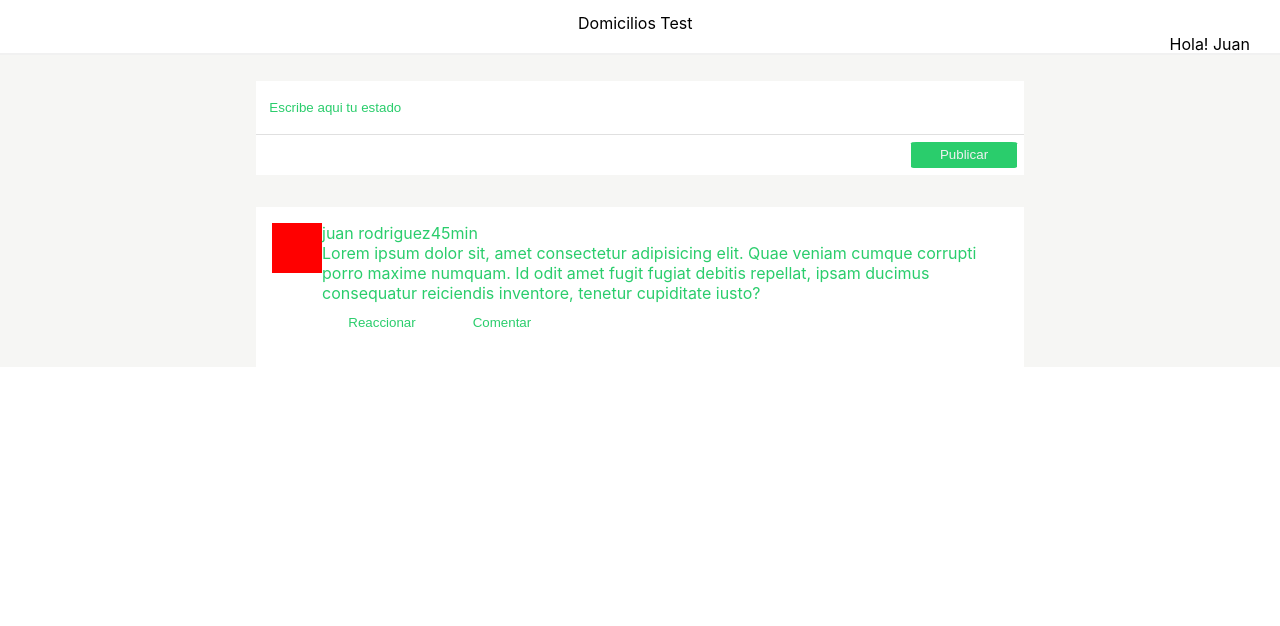
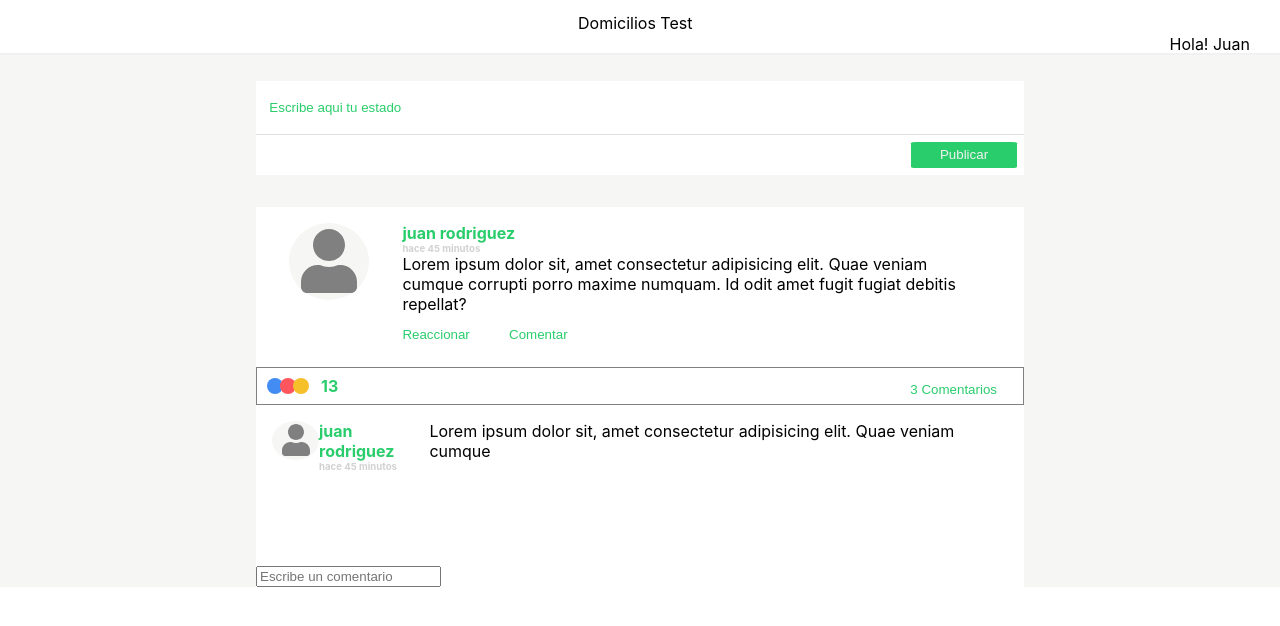
Before and after one commit to andrespaez16/merqueo-post, a React (Create React App) app in the folder merqueo-test/: page / in a window 1280 px wide. Shown: the top 626 px of the page. Built offline with nearby package versions, Linux system fonts and the light colour scheme.

Commit message:
ready de layout only remaing box test for write comments

```diff
--- a/merqueo-test/package.json
+++ b/merqueo-test/package.json
@@ -3,6 +3,11 @@
   "version": "0.1.0",
   "private": true,
   "dependencies": {
+    "@fortawesome/fontawesome-svg-core": "^1.2.34",
+    "@fortawesome/free-brands-svg-icons": "^5.15.2",
+    "@fortawesome/free-regular-svg-icons": "^5.15.2",
+    "@fortawesome/free-solid-svg-icons": "^5.15.2",
+    "@fortawesome/react-fontawesome": "^0.1.14",
     "@testing-library/jest-dom": "^5.11.4",
     "@testing-library/react": "^11.1.0",
     "@testing-library/user-event": "^12.1.10",
--- a/merqueo-test/src/components/comment.jsx
+++ b/merqueo-test/src/components/comment.jsx
@@ -1,67 +1,73 @@
 import React from 'react'
-import styled from 'styled-components'
+import { FontAwesomeIcon } from '@fortawesome/react-fontawesome'
+import { faUser } from '@fortawesome/free-solid-svg-icons'
+import {CommetBox } from '../styles/styled'
 
-const CommetBox = styled.div`
-  width: 100%;
-  background:#ffff;
-  color: #2acd6c;
-  .content-comment{
-   width:100%;
-   margin-top:2em;
-   height:10em;
-   display:flex;
-   padding:1em;
-  }
-  .send {
-    width: 8em;
-    height: 2em;
-    background: none;
-    color: #2acd6c;
-    margin: 0.5em;
-    border-radius: 5%;
-    border: none;
-  }
-  .content-button {
-    width: 100%;
-    background: #ffff;
-    border-top: 1px #e0e0e0 solid;
-    display: flex;
-    flex-direction: row-reverse;
-  }
-  .temp{
-      width:50px;
-      height:50px;
-      background:red;
-  }
-  .photo-user{
-    width:50px;
-    height:100%;
-  }
-`
 
 const Comment = (props) => {
   return (
     <CommetBox>
       <div className='content-comment'>
         <div className='photo-user'>
-           <div className='temp'>
-            </div>
+          <div className='photo-box-comment'>
+            <FontAwesomeIcon icon={faUser} />
+          </div>
         </div>
         <div className='write-user'>
           <div className='name-user'>
-              <span>juan rodriguez</span>
-              <span>45min</span>
+            <span>
+              <strong>juan rodriguez</strong>
+            </span>
+            <span className='time-comment'>
+              <strong>hace 45 minutos </strong>
+            </span>
           </div>
           <div className='write-user-post'>
-              <span>Lorem ipsum dolor sit, amet consectetur adipisicing elit. Quae veniam cumque corrupti porro maxime numquam. Id odit amet fugit fugiat debitis repellat, ipsam ducimus consequatur reiciendis inventore, tenetur cupiditate iusto?</span>
+            <span className='post-coment'>
+              Lorem ipsum dolor sit, amet consectetur adipisicing elit. Quae veniam cumque corrupti
+              porro maxime numquam. Id odit amet fugit fugiat debitis repellat?
+            </span>
           </div>
           <div className='reaction- user'>
-            <button className='send'>Reaccionar</button>
-            <button className='send'>Comentar</button>
+            <button className='actions'>Reaccionar</button>
+            <button className='actions'>Comentar</button>
           </div>
         </div>
       </div>
-      <div className='content-reaction'></div>
+      <div className='content-reaction'>
+        <div className='content-reaction-button'>
+          <button className='reaction-button-like'></button>
+          <button className='reaction-button-no-like'></button>
+          <button className='reaction-button-funny'></button>
+          <span className='count-reaction'>
+            <strong>13</strong>
+          </span>
+        </div>
+        <button className='check-coment'>
+          <span>3</span> Comentarios
+        </button>
+      </div>
+      <div className='content-comments'>
+        <div className='photo-user-comments'>
+          <div className='photo-box-comments '>
+            <FontAwesomeIcon icon={faUser} />
+          </div>
+        </div>
+        <div className='name-user'>
+          <span>
+            <strong>juan rodriguez</strong>
+          </span>
+          <span className='time-comment'>
+            <strong>hace 45 minutos </strong>
+          </span>
+        </div>
+        <div className='write-user-post'>
+          <span className='post-coment'>
+            Lorem ipsum dolor sit, amet consectetur adipisicing elit. Quae veniam cumque
+          </span>
+        </div>
+      </div>
+      <input className='post-write' type='text' placeholder='Escribe un comentario' />
     </CommetBox>
   )
 }
--- a/merqueo-test/src/components/layout/burger.jsx
+++ b/merqueo-test/src/components/layout/burger.jsx
@@ -1,39 +1,9 @@
 import React, { useState } from 'react';
 import styled from 'styled-components';
 import RightNav from './rightnav';
+import {StyledBurger} from '../../styles/styled'
 
-const StyledBurger = styled.div`
-  width: 2rem;
-  height: 2rem;
-  position: fixed;
-  top: 15px;
-  right: 20px;
-  z-index: 20;
-  display: none;
-  @media (max-width: 768px) {
-    display: flex;
-    justify-content: space-around;
-    flex-flow: column nowrap;
-  }
-  div {
-    width: 2rem;
-    height: 0.25rem;
-    background-color: ${({ open }) => open ? '#ccc' : '#333'};
-    border-radius: 10px;
-    transform-origin: 1px;
-    transition: all 0.3s linear;
-    &:nth-child(1) {
-      transform: ${({ open }) => open ? 'rotate(45deg)' : 'rotate(0)'};
-    }
-    &:nth-child(2) {
-      transform: ${({ open }) => open ? 'translateX(100%)' : 'translateX(0)'};
-      opacity: ${({ open }) => open ? 0 : 1};
-    }
-    &:nth-child(3) {
-      transform: ${({ open }) => open ? 'rotate(-45deg)' : 'rotate(0)'};
-    }
-  }
-`;
+
 
 const Burger = () => {
   const [open, setOpen] = useState(false)
--- a/merqueo-test/src/components/layout/navbar.jsx
+++ b/merqueo-test/src/components/layout/navbar.jsx
@@ -1,27 +1,7 @@
 import React from 'react';
 import styled from 'styled-components';
 import Burger from './burger';
-
-const Nav = styled.nav`
-  background:#ffff;
-  width: 100%;
-  height: 55px;
-  border-bottom: 2px solid #f1f1f1;
-  padding: 0 20px;
-  display: flex;
-  justify-content: space-between;
-  .logo {
-    padding: 13px 0;
-    margin-left:45%;
-  }
-  @media (max-width: 768px) {
-    .logo {
-        padding: 13px 0;
-        margin-left:30%;
-      }
-  }
-
-`
+import {Nav} from '../../styles/styled'
 
 const Navbar = () => {
   return (
--- a/merqueo-test/src/components/layout/rightnav.jsx
+++ b/merqueo-test/src/components/layout/rightnav.jsx
@@ -1,29 +1,5 @@
 import React from 'react';
-import styled from 'styled-components';
-
-const Ul = styled.ul`
-  list-style: none;
-  display: flex;
-  flex-flow: row nowrap;
-  li {
-    padding: 18px 10px;
-  }
-  @media (max-width: 768px) {
-    flex-flow: column nowrap;
-    background-color: #0D2538;
-    position: fixed;
-    transform: ${({ open }) => open ? 'translateX(0)' : 'translateX(100%)'};
-    top: 0;
-    right: 0;
-    height: 100vh;
-    width: 300px;
-    padding-top: 3.5rem;
-    transition: transform 0.3s ease-in-out;
-    li {
-      color: #fff;
-    }
-  }
-`;
+import {Ul} from '../../styles/styled'
 
 const RightNav = (props) => {
     const {
--- a/merqueo-test/src/components/post.jsx
+++ b/merqueo-test/src/components/post.jsx
@@ -1,39 +1,7 @@
 import React from 'react'
-import styled from 'styled-components'
 import Comment from './comment';
+import {PostBox} from '../styles/styled'
 
-const PostBox = styled.div`
-  width: 100%;
-  display: flex;
-  justify-content: center;
-  flex-direction: column;
-  color: #2acd6c;
-  .post-write {
-    width: 100%;
-    height: 4em;
-    border: none;
-    padding:1em;
-    ::placeholder{
-        color:#2acd6c;
-    }
-  }
-  .send {
-    width: 8em;
-    height: 2em;
-    background: #2acd6c;
-    color: #f1f1f1;
-    margin: 0.5em;
-    border-radius: 5%;
-    border: none;
-  }
-  .content-button {
-    width: 100%;
-    background: #ffff;
-    border-top: 1px #e0e0e0 solid;
-    display: flex;
-    flex-direction: row-reverse;
-  }
-`
 
 const Post = () => {
   return (
--- /dev/null
+++ b/merqueo-test/src/styles/styled.js
@@ -0,0 +1,243 @@
+import styled from 'styled-components'
+export const StyledBurger = styled.div`
+  width: 2rem;
+  height: 2rem;
+  position: fixed;
+  top: 15px;
+  right: 20px;
+  z-index: 20;
+  display: none;
+  @media (max-width: 768px) {
+    display: flex;
+    justify-content: space-around;
+    flex-flow: column nowrap;
+  }
+  div {
+    width: 2rem;
+    height: 0.25rem;
+    background-color: ${({ open }) => open ? '#ccc' : '#333'};
+    border-radius: 10px;
+    transform-origin: 1px;
+    transition: all 0.3s linear;
+    &:nth-child(1) {
+      transform: ${({ open }) => open ? 'rotate(45deg)' : 'rotate(0)'};
+    }
+    &:nth-child(2) {
+      transform: ${({ open }) => open ? 'translateX(100%)' : 'translateX(0)'};
+      opacity: ${({ open }) => open ? 0 : 1};
+    }
+    &:nth-child(3) {
+      transform: ${({ open }) => open ? 'rotate(-45deg)' : 'rotate(0)'};
+    }
+  }
+`;
+ export const Ul = styled.ul`
+  list-style: none;
+  display: flex;
+  flex-flow: row nowrap;
+  li {
+    padding: 18px 10px;
+  }
+  @media (max-width: 768px) {
+    flex-flow: column nowrap;
+    background-color: #0D2538;
+    position: fixed;
+    transform: ${({ open }) => open ? 'translateX(0)' : 'translateX(100%)'};
+    top: 0;
+    right: 0;
+    height: 100vh;
+    width: 300px;
+    padding-top: 3.5rem;
+    transition: transform 0.3s ease-in-out;
+    li {
+      color: #fff;
+    }
+  }
+`
+
+export const Nav = styled.nav`
+  background:#ffff;
+  width: 100%;
+  height: 55px;
+  border-bottom: 2px solid #f1f1f1;
+  padding: 0 20px;
+  display: flex;
+  justify-content: space-between;
+  .logo {
+    padding: 13px 0;
+    margin-left:45%;
+  }
+  @media (max-width: 768px) {
+    .logo {
+        padding: 13px 0;
+        margin-left:30%;
+      }
+  }
+`
+
+export const CommetBox = styled.div`
+  width: 100%;
+  background: #ffff;
+  color: #2acd6c;
+  .content-comment {
+    width: 100%;
+    margin-top: 2em;
+    height: 10em;
+    display: flex;
+    padding: 1em;
+    display: flex;
+    justify-content: space-around;
+  }
+
+  .content-comments {
+    width: 100%;
+    height: 10em;
+    display: flex;
+    padding: 1em;
+    display: flex;
+    justify-content: space-around;
+  }
+  .actions {
+    width: 8em;
+    height: 2em;
+    background: none;
+    color: #2acd6c;
+    border-radius: 5%;
+    border: none;
+    text-align: inherit;
+    padding: 1em 0;
+  }
+  .content-button {
+    width: 100%;
+    background: #ffff;
+    border-top: 1px #e0e0e0 solid;
+    display: flex;
+    flex-direction: row-reverse;
+  }
+  .photo-box-comment {
+    width: auto;
+    height: auto;
+    background: #f6f6f4;
+    font-size: 4em;
+    color: gray;
+    border-radius: 100%;
+    text-align: center;
+  }
+  .photo-box-comments {
+    width: auto;
+    height: auto;
+    background: #f6f6f4;
+    font-size: 2em;
+    color: gray;
+    border-radius: 100%;
+    text-align: center;
+  }
+  .photo-user {
+    width: 5em;
+    height: 100%;
+  }
+
+  .photo-user-comments {
+    width: 3em;
+    height: 100%;
+  }
+
+  .write-user {
+    width: 80%;
+    height: 50px;
+  }
+  .name-user {
+    display: flex;
+    flex-direction: column;
+  }
+  .time-comment {
+    font-size: 0.6em;
+    color: #8080805c;
+  }
+  .post-coment {
+    color: black;
+  }
+  .reaction- user {
+    display: flex;
+    justify-content: space-around;
+  }
+  .content-reaction {
+    width: 100%;
+    height: 4em;
+    display: flex;
+    justify-content: space-between;
+    height: 2.4em;
+    padding: 0.5em 1em;
+    border: solid 1px gray;
+  }
+  .reaction-button-like {
+    width: 1.2em;
+    height: 1.2em;
+    border-radius: 100%;
+    position: relative;
+    left: -6px !important;
+    background: #428cf4;
+    border: none;
+    top: 0.1em;
+  }
+  .reaction-button-no-like {
+    width: 1.2em;
+    height: 1.2em;
+    border-radius: 100%;
+    position: relative;
+    left: -9px !important;
+    background: #fe565c;
+    border: none;
+    top: 0.1em;
+  }
+  .reaction-button-funny {
+    width: 1.2em;
+    height: 1.2em;
+    border-radius: 100%;
+    position: relative;
+    left: -12px !important;
+    background: #f6c02b;
+    border: none;
+    top: 0.1em;
+  }
+  .check-coment {
+    width: 8em;
+    height: 2em;
+    background: none;
+    color: #2acd6c;
+    border-radius: 5%;
+    border: none;
+  }
+`
+export const PostBox = styled.div`
+  width: 100%;
+  display: flex;
+  justify-content: center;
+  flex-direction: column;
+  color: #2acd6c;
+  .post-write {
+    width: 100%;
+    height: 4em;
+    border: none;
+    padding:1em;
+    ::placeholder{
+        color:#2acd6c;
+    }
+  }
+  .send {
+    width: 8em;
+    height: 2em;
+    background: #2acd6c;
+    color: #f1f1f1;
+    margin: 0.5em;
+    border-radius: 5%;
+    border: none;
+  }
+  .content-button {
+    width: 100%;
+    background: #ffff;
+    border-top: 1px #e0e0e0 solid;
+    display: flex;
+    flex-direction: row-reverse;
+  }
+`
```
Also changed, not shown: 2 other files (tests, documents, lock files or other folders).
